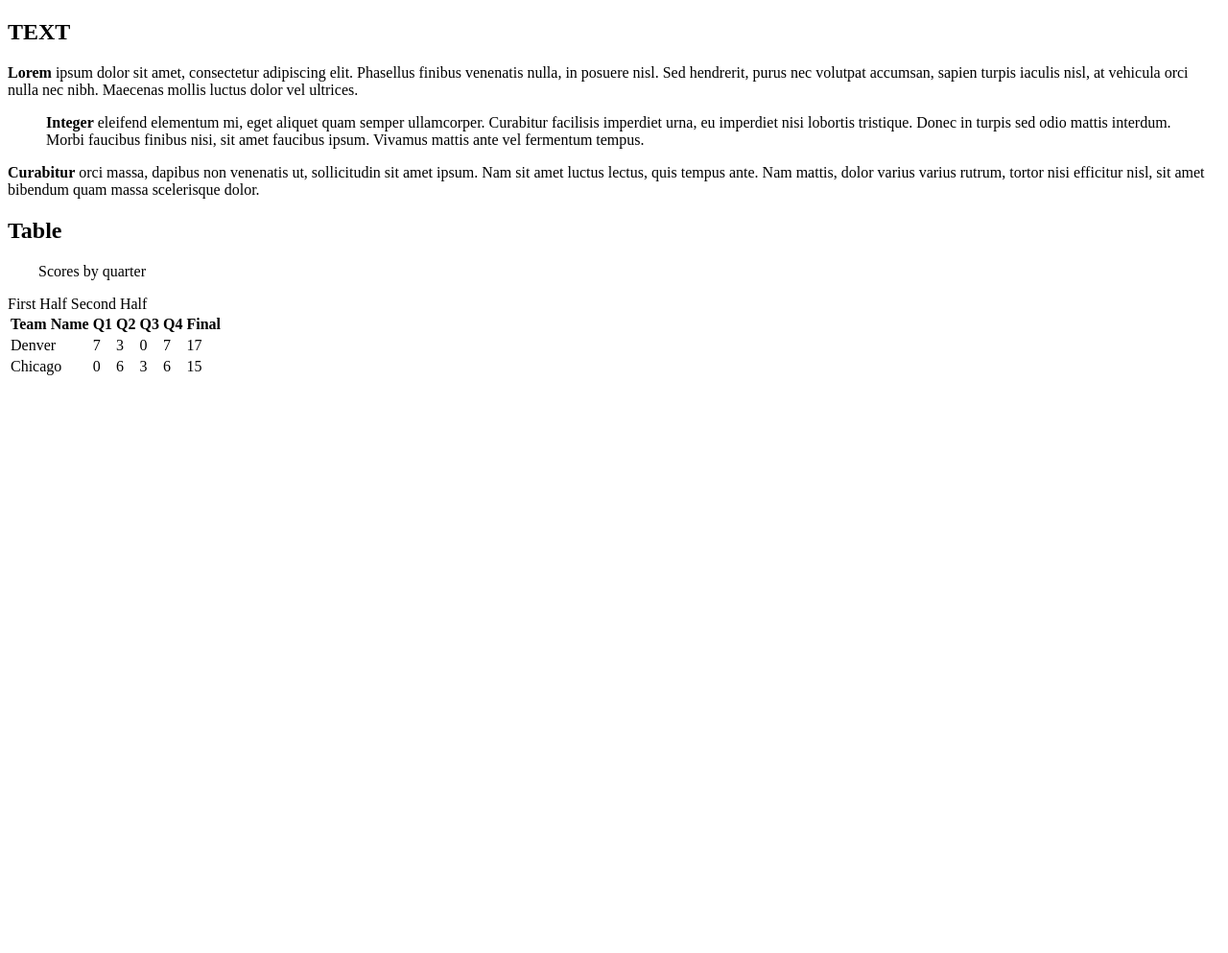
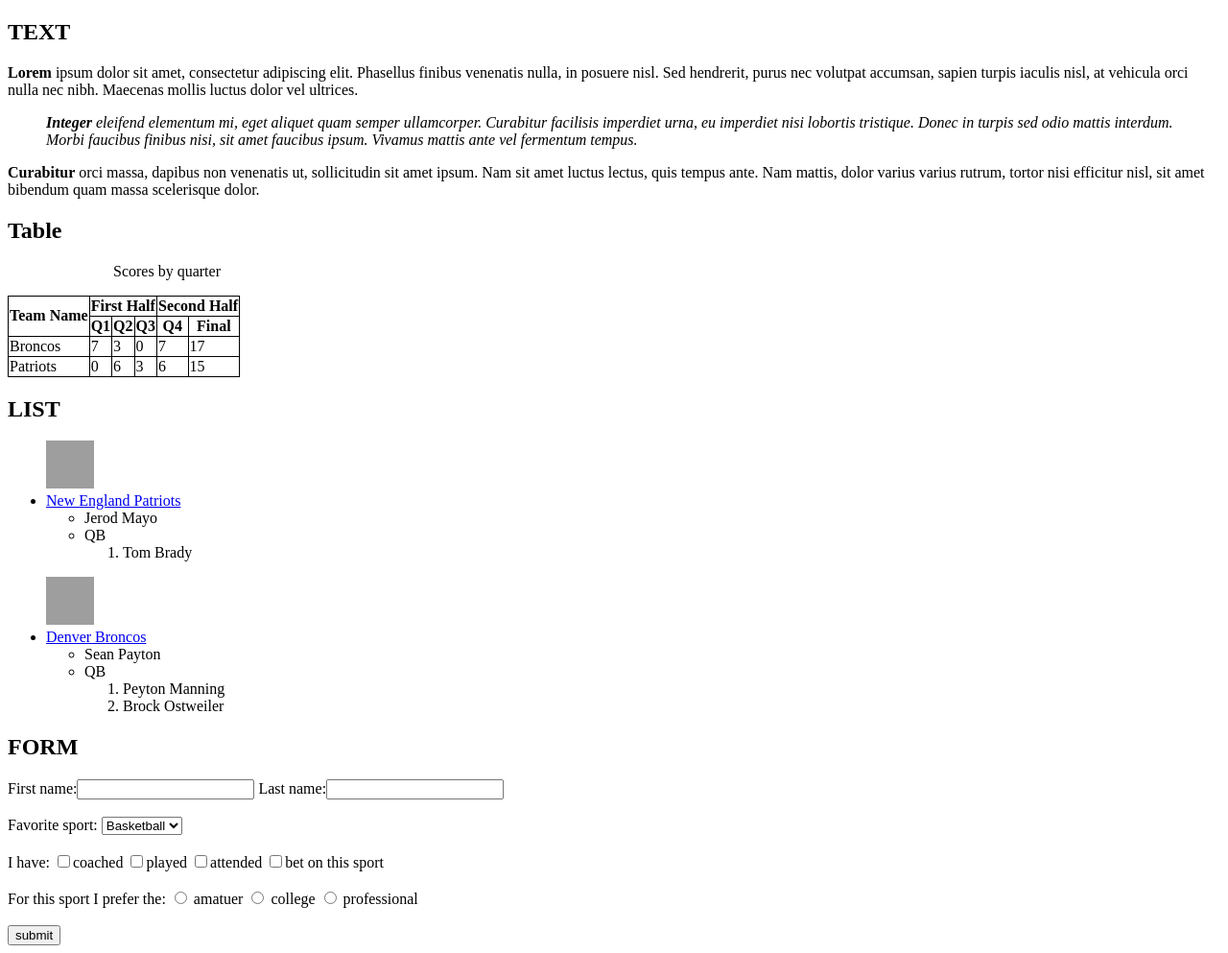
Before and after one commit to MichaelMartin77/HTMLAssessment, a plain HTML site: page assessment.html in a window 1280 px wide. Shown: the whole page at 96% size. Before the commit the page ends 800 px from the top, so only its background shows below. Drawn offline with Linux system fonts and the light colour scheme; grey boxes are pictures that could not be loaded.

Commit message:
finished product

```diff
--- a/assessment.html
+++ b/assessment.html
@@ -4,22 +4,40 @@
   	<meta charset="utf-8">
   	<meta name="viewport" content="width=device-width, initial-scale=1">
   	<title></title>
+    <style type="text/css">
+      table {
+        border-collapse: collapse;
+      }
+
+      th, td {
+        border: 1px solid black;
+      }
+    </style>
   </head>
   <body>
     	<h2>TEXT</h2>
     	<p><strong>Lorem</strong> ipsum dolor sit amet, consectetur adipiscing elit. Phasellus finibus venenatis nulla, in posuere nisl. Sed hendrerit, purus nec volutpat accumsan, sapien turpis iaculis nisl, at vehicula orci nulla nec nibh. Maecenas mollis luctus dolor vel ultrices.</p>
     	<blockquote>
+  		<em>
         <strong>Integer</strong> eleifend elementum mi, eget aliquet quam semper ullamcorper. Curabitur facilisis imperdiet urna, eu imperdiet nisi lobortis tristique. Donec in turpis sed odio mattis interdum. Morbi faucibus finibus nisi, sit amet faucibus ipsum. Vivamus mattis ante vel fermentum tempus.
     	</blockquote>
+        </em>
     	<p> <strong>Curabitur</strong> orci massa, dapibus non venenatis ut, sollicitudin sit amet ipsum. Nam sit amet luctus lectus, quis tempus ante. Nam mattis, dolor varius varius rutrum, tortor nisi efficitur nisl, sit amet bibendum quam massa scelerisque dolor.</p>
 
     	<h2>Table</h2>
 
-	<p>&nbsp;&nbsp;&nbsp;&nbsp;&nbsp;&nbsp;&nbsp;&nbsp;Scores by quarter</p>
+
     	<table>
+        <p style="margin-left: 110px;">Scores by quarter</p>
         <tr>
-  	First Half Second Half
-    <th>Team Name </th>
+          <th rowspan="3">Team Name </th>
+          <th colspan="3">First Half</th>
+          <th colspan="3">Second Half</th>
+        </tr>
+        <tr>
+
+        </tr>
+      <tr>
         <th>Q1</th>
         <th>Q2</th>
         <th>Q3</th>
@@ -27,7 +45,7 @@
         <th>Final</th>
       </tr>
       <tr>
-    <td>Denver</td>
+        <td>Broncos</td>
         <td>7</td>
         <td>3</td>
         <td>0</td>
@@ -35,7 +53,7 @@
         <td>17</td>
       </tr>
       <tr>
-    <td>Chicago</td>
+        <td>Patriots</td>
         <td>0</td>
         <td>6</td>
         <td>3</td>
@@ -43,5 +61,76 @@
         <td>15</td>
       </tr>
     </table>
+
+    <h2>LIST</h2>
+
+
+
+    <ul>
+      <img src="https://static.www.nfl.com/t_q-best/league/api/clubs/logos/NE" width="50" height="50" />
+      <li><a href="https://www.patriots.com/">New England Patriots</a></li>
+      <ul>
+        <li>Jerod Mayo</li>
+        <li> QB
+          <ol>
+            <li>Tom Brady</li>
+          </ol>
+        </li>
+      </ul>
+    </ul>
+
+    <ul>
+      <img src="https://static.www.nfl.com/t_q-best/league/api/clubs/logos/DEN" width="50" height="50"/>
+      <li><a href="https://www.denverbroncos.com/">Denver Broncos</a></li>
+
+    <ul>
+      <li>Sean Payton</li>
+        <li>QB
+          <ol>
+            <li>Peyton Manning</li>
+            <li>Brock Ostweiler</li>
+          </ol>
+
+        </li>
+      </ul>
+    </ul>
+
+    <h2>FORM</h2>
+
+    <form>
+      First name:<input type="text" name="firstname">
+      Last name:<input type="text" name="lastname">
+      <br>
+      <br>
+      Favorite sport:
+      <select>
+        <option value="basketball">Basketball</option>
+        <option value="football">Football</option>
+        <option value="soccer">Soccer</option>
+        <option value="volleyball">Volleyball</option>
+      </select>
+      <br>
+      <br>
+       I have:
+         <input type="checkbox" id="coached" name="coached" value="coached"><label>coached</label>
+        <input type="checkbox" id="played" name="played" value="played"><label>played</label>
+        <input type="checkbox" id="attended" name="attended" value="attended"><label>attended</label>
+        <input type="checkbox" id="bet" name="betOn" value="bet"><label>bet on this sport</label>
+          <br>
+          <br>
+        For this sport I prefer the:
+        <input type="radio" id="amatuer" name="prefer" value="amatuer" />
+        <label for="amatuer">amatuer</label>
+
+        <input type="radio" id="college" name="prefer" value="college" />
+        <label for="college">college</label>
+
+        <input type="radio" id="professional" name="prefer" value="professional" />
+        <label for="professional">professional</label>
+        <br>
+      <br>
+    <input type="submit" id="submit" name="submit" value="submit" />
+
+    </form>
   </body>
 </html>
```
Lines whose indentation alone changed are shown as unchanged.
